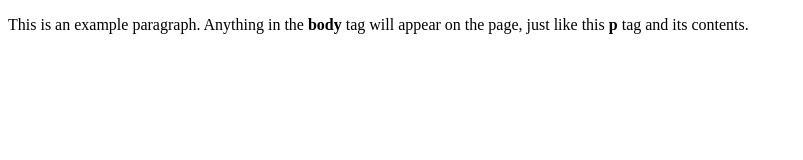
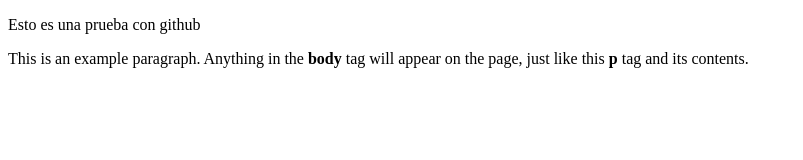
Before and after one commit to slopez36/mi-primer-repositorio, a plain HTML site: page index.html in a window 1280 px wide. Shown: the whole page, without its empty margins (0-803 px from the left). Drawn offline with Linux system fonts and the light colour scheme.

Commit message:
modificacion index

```diff
--- a/index.html
+++ b/index.html
@@ -4,6 +4,7 @@
     <title>This is the title of the webpage!</title>
   </head>
   <body>
+    <p>Esto es una prueba con github</p>
     <p>This is an example paragraph. Anything in the <strong>body</strong> tag will appear on the page, just like this <strong>p</strong> tag and its contents.</p>
   </body>
 </html>
```
